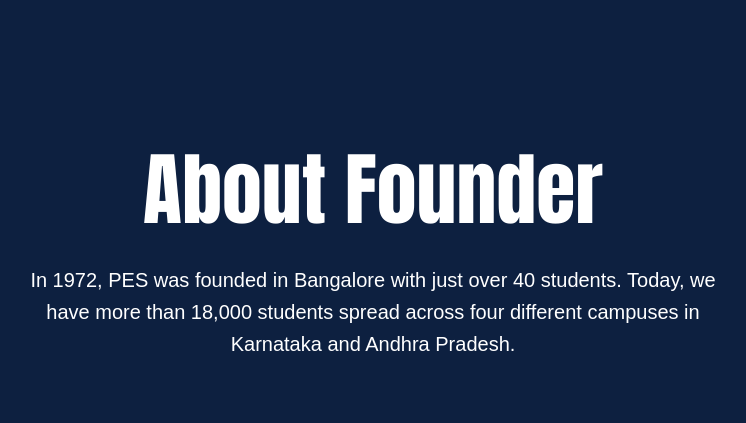
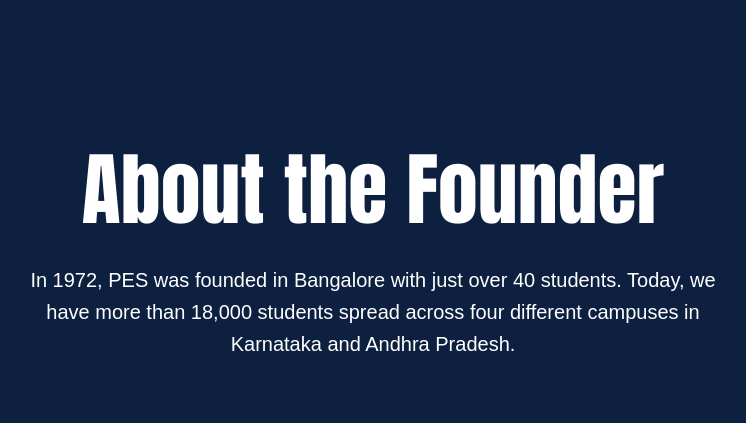
Before and after one commit to adrushtshetty/TAMS-Website, a Flask app: page /aboutPESU in a window 1280 px wide; the page is wider, and only the part inside the window is pictured. Shown: the part 500-923 px from the top of that part, without its empty margins (267-1013 px from the left). Run offline with Flask 3, Linux system fonts and the light colour scheme; some libraries are stand-ins or nearby versions; some web fonts are replaced.

Commit message:
Update about.html
grammar

```diff
--- a/templates/about.html
+++ b/templates/about.html
@@ -95,7 +95,7 @@
             <div class="row justify-content-center">
                 <div class="col-lg-8">
                     <div class="section_title text-center mb-80">
-                        <h3 class="wow fadeInRight" data-wow-duration="1s" data-wow-delay=".3s" >About Founder</h3>
+                        <h3 class="wow fadeInRight" data-wow-duration="1s" data-wow-delay=".3s" >About the Founder</h3>
                         <p class="wow fadeInRight" data-wow-duration="1s" data-wow-delay=".4s" >In 1972, PES was founded in Bangalore with just over 40 students. Today, we have more than 18,000 students spread across four different campuses in Karnataka and Andhra Pradesh.</p>
                     </div>
                 </div>
```
